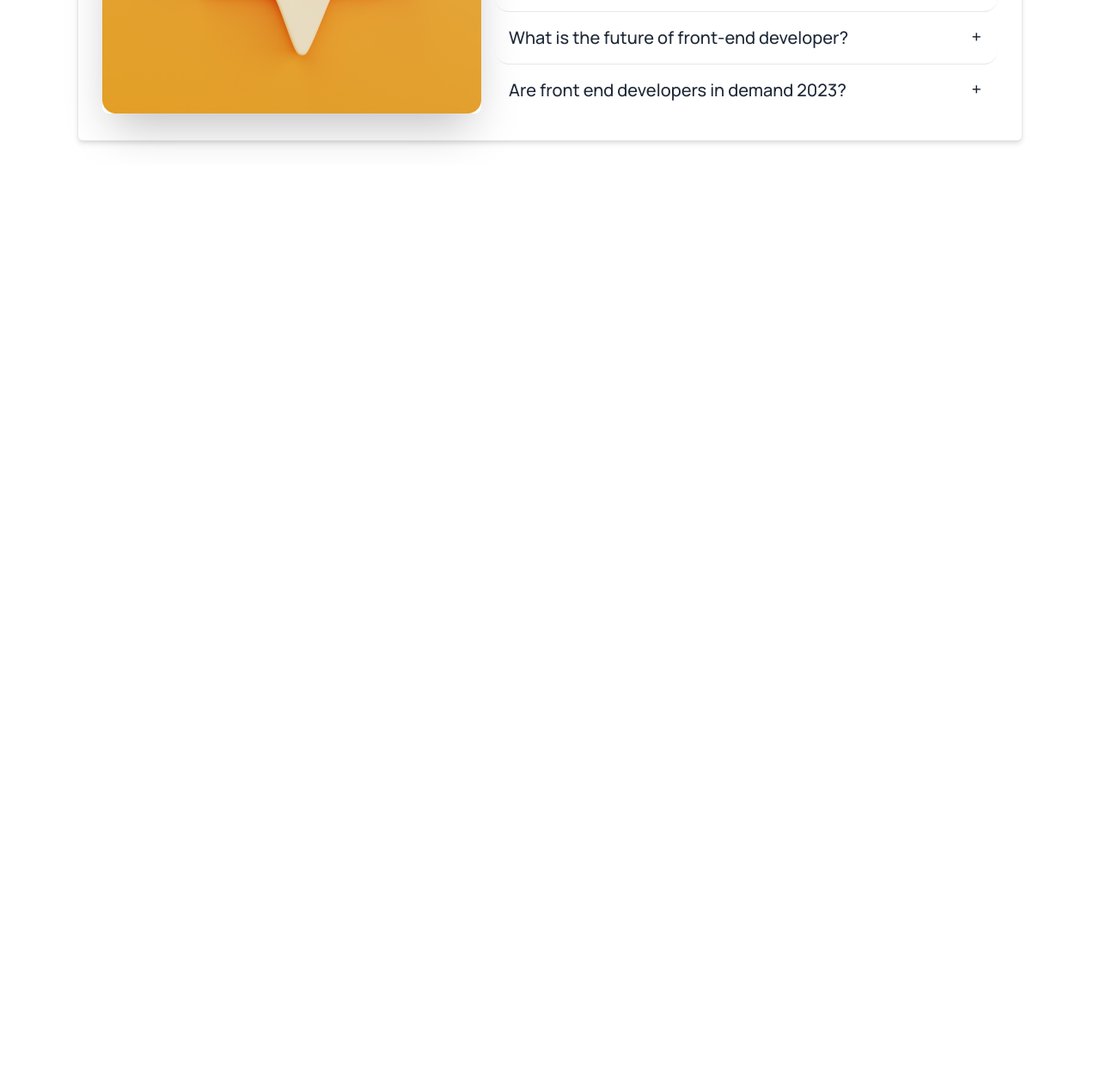
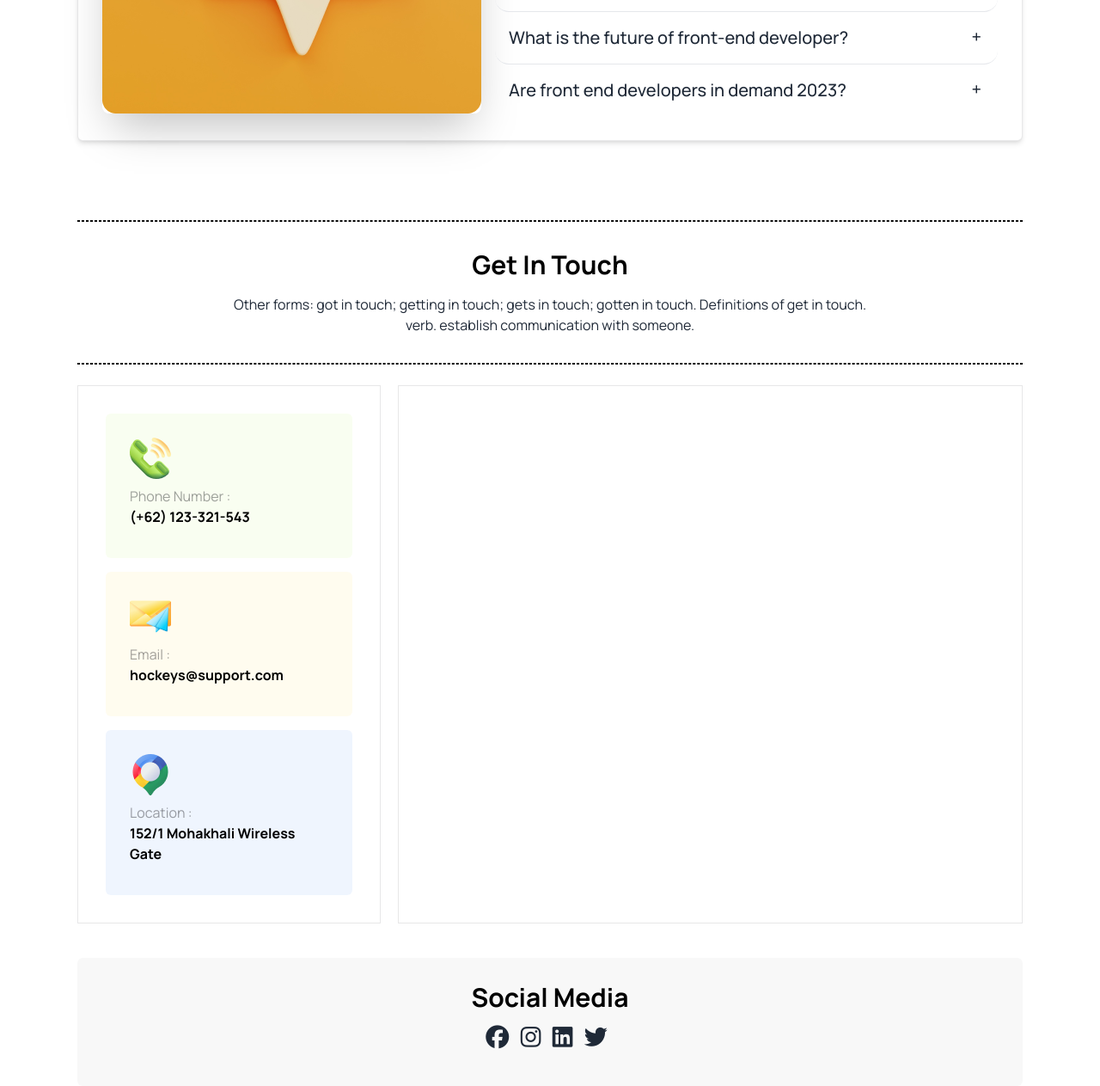
Before and after one commit to devmamunbd/assignment-3, a plain HTML site: page index.html in a window 1280 px wide. Shown: the part 3565-4828 px from the top of the page at 86% size. Before the commit the page ends 3757 px from the top, so only its background shows below. Drawn offline with nearby package versions, Linux system fonts and the light colour scheme.

Commit message:
done social icon section

```diff
--- a/index.html
+++ b/index.html
@@ -466,8 +466,78 @@
         </div>
 
 
+        <div class="form container mx-auto py-10">
+          <hr class="my-6">
+          <div class="text-center">
+            <h1 class="text-3xl text-black font-bold py-2">Get In Touch</h1>
+            <p class="py-2 ">Other forms: got in touch; getting in touch; gets in touch; gotten in touch. Definitions of get in touch. <br>verb. establish communication with someone.
+            </p>
+            <hr class="my-6">
+          </div>
+
+          <div class="grid gap-5 grid-cols-1 lg:grid-cols-3">
+            <div class="flex flex-col gap-4 p-8 border border-[#13131819]">
+              <div class="box p-7 bg-[#bced6d19] rounded-md">
+                <img src="./Images/Group 1171275317.png" alt="">
+                <div class="info py-2">
+                  <h3 class="text-[#13131866]">Phone Number : </h3>
+                  <p class="text-black font-bold">(+62) 123-321-543</p>
+                </div>
+              </div>
+              <div class="box p-7 bg-[#fddd5f19] rounded-md">
+                <img src="./Images/Group 1171275318.png" alt="">
+                <div class="info py-2">
+                  <h3 class="text-[#13131866]">Email : </h3>
+                  <p class="text-black font-bold">hockeys@support.com</p>
+                </div>
+              </div>
+              <div class="box p-7 bg-[#629cf319] rounded-md">
+                <img src="./Images/Group 1171275321.png" alt="">
+                <div class="info py-2">
+                  <h3 class="text-[#13131866]">Location : </h3>
+                  <p class="text-black font-bold">152/1 Mohakhali Wireless Gate</p>
+                </div>
+              </div>
+            </div>
+
+            <div class="border col-span-2 border-[#13131819]"">
+                <!-- <form action="">
+                  <label for="Your Name">Your Name</label><br>
+                  <input type="text" name="" id="" placeholder="enter your full name">
+
+                  <label for="Your Email">Your Email</label> <br>
+                  <input type="text" name="" id="" placeholder="Enter your email">
+                  <br>
+                  <label for="Subject">Subject</label>
+                  <input type="text" placeholder="Enter your subject">
+
+                  <label for="Number">Phone Number</label>
+                  <input type="number" name="" id="" placeholder="Enter your phone number">
+                  <br>
+                  <label for="Message">Message</label>
+                  <textarea name="" id="" cols="30" rows="10" placeholder="Right your message"></textarea>
 
 
+                  <button class="py-2 px-8 bg-[FF4240] rounded-md">Send Message</button>
+                </form> -->
+            </div>
+          </div>
+
+
+        </div>
+
+
+        <div class="bg-[#13131807] rounded-md text-center py-7">
+          <div class="">
+            <h1 class="text-3xl text-black font-bold">Social Media</h1>
+          </div>
+          <div class="social-icon my-2 text-[27px]">
+            <i class="fa-brands fa-facebook mr-2"></i>
+            <i class="fa-brands fa-instagram mr-2"></i>
+            <i class="fa-brands fa-linkedin mr-2"></i>
+            <i class="fa-brands fa-twitter mr-2"></i>
+          </div>
+        </div>
 
     </div>
 </body>
```
